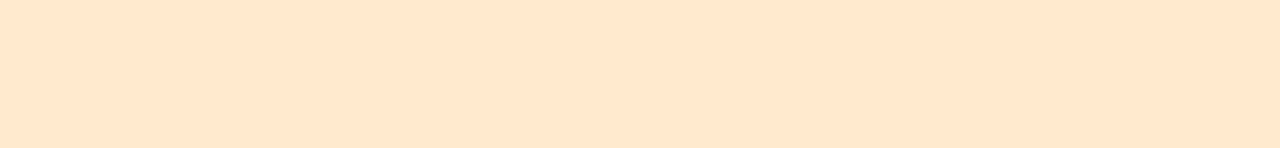
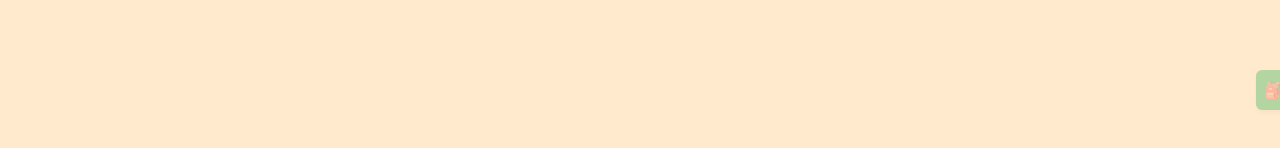
Before and after one commit to kailera/office-space, a Next.js app: page / in a window 1280 px wide. Shown: the part 330-478 px from the top of the page. Built offline with nearby package versions, Linux system fonts and the light colour scheme.

Commit message:
update: finish app launcher

```diff
--- a/app/page.tsx
+++ b/app/page.tsx
@@ -1,6 +1,8 @@
 import FloatingContainer from "@/components/layout/floating-container";
 import FloatingPanelProject from "@/components/layout/floating-panel-project";
+import FloatingQuickAccessPanel from "@/components/layout/floating-quickacess-panel";
 import Header from "@/components/layout/header";
+import { quickApps } from "@/res/apps";
 import { projects } from "@/res/projects";
 export default function Page(){
   return(
@@ -9,6 +11,7 @@ export default function Page(){
 
       <FloatingContainer/>
       <FloatingPanelProject projects={projects}/>
+      <FloatingQuickAccessPanel apps={quickApps}/>
     </main>
   )
 }
--- a/components/layout/floating-quickacess-panel.tsx
+++ b/components/layout/floating-quickacess-panel.tsx
@@ -1,11 +1,51 @@
+"use client";
 import { QuickApp } from "@/utils/types";
 import { useState } from "react";
 
-interface IFloatingQuickAccessPanel{
-    apps:QuickApp
+interface IFloatingQuickAccessPanel {
+  apps: QuickApp[];
 }
 
-export default function FloatingQuickAccessPanel({apps}:IFloatingQuickAccessPanel){
-    const [isOpen, setIsOpen] = useState(false)
+export default function FloatingQuickAccessPanel({
+  apps,
+}: IFloatingQuickAccessPanel) {
+  const [isOpen, setIsOpen] = useState(false);
+  return (
+    <div className="fixed z-50 right-0 top-1/2 flex flex-col items-end space-y-2">
+      <button
+        onClick={() => setIsOpen(!isOpen)}
+        className={`transition-all duration-300 ease-in-out p-2 rounded-l-md shadow-md bg-green-600 text-white
+                ${
+                  isOpen
+                    ? "opacity-100 translate-x-0"
+                    : "opacity-30 hover:opacity-80 translate-x-full"
+                }
+                `}
+        style={{ transform: isOpen ? "translateX(0)" : "translateX(-1.5rem" }}
+      >
+        {isOpen ? "❌" : "🎒"}
+      </button>
 
+      <div
+        className={`transition-all duration-300 ease-in-out transform ${
+          isOpen
+            ? "opacity-100 translate-x-0"
+            : "opacity-0 translate-x-full pointer-events-none"
+        } max-w-[90vw] sm:w-64 bg-white dark:bg-zinc-900 shadow-lg rounded-lg p-3 max-h-[60vh] overflow-y-auto`}
+      >
+        <h2 className="text-lg font-semibold mb-2">QuickLauncher</h2>
+        <div className="grid grid-cols-3 gap-3">
+          {apps.map((app) => (
+            <button
+              key={app.id}
+              className="flex flex-col items-center justify-center bg-gray-100 rounded hover:bg-blue-100 transition"
+            >
+              <span className="text-2xl">{app.icon}</span>
+              <span className="text-xs text-center mt-1">{app.name}</span>
+            </button>
+          ))}
+        </div>
+      </div>
+    </div>
+  );
 }
```
